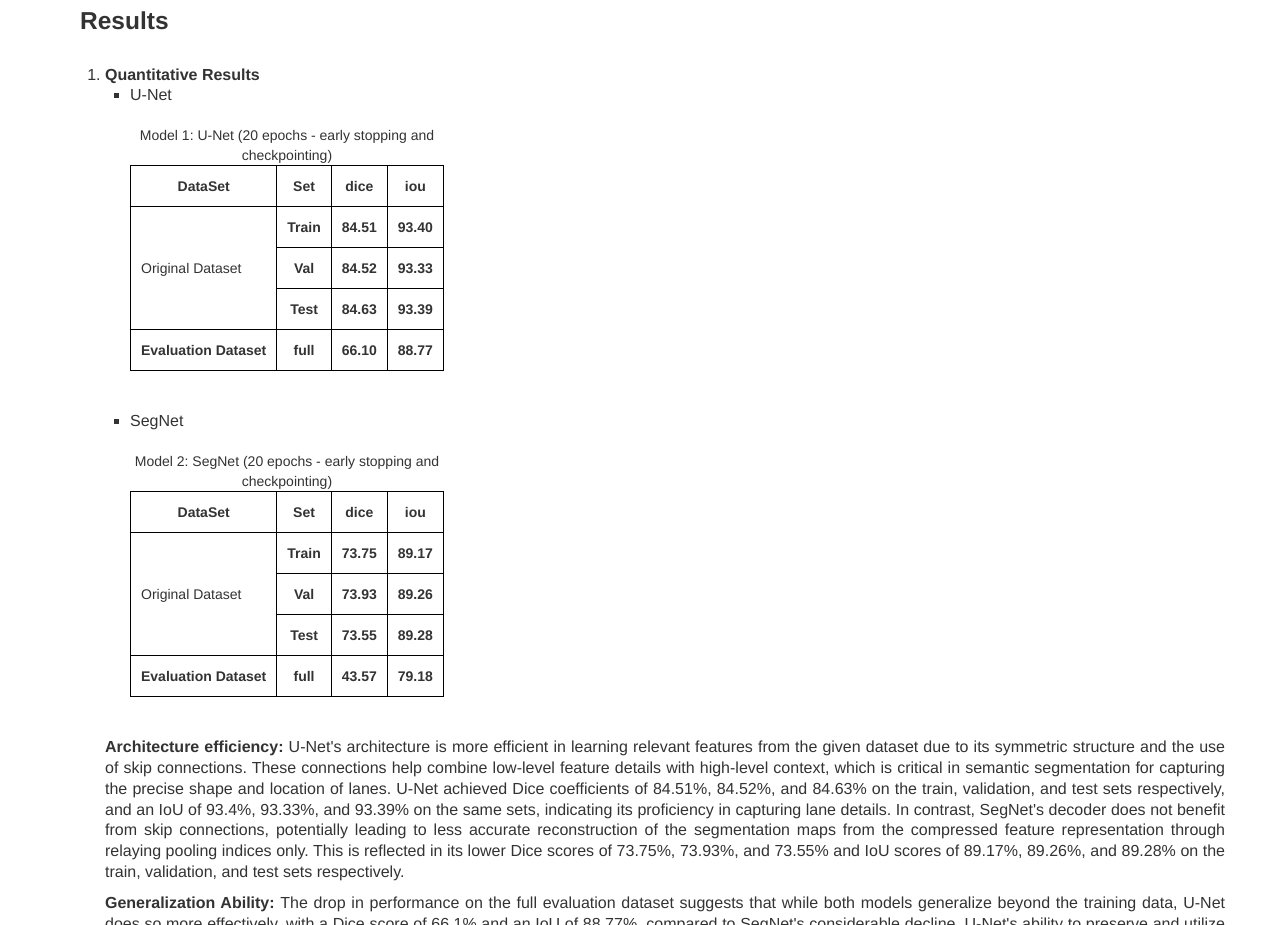
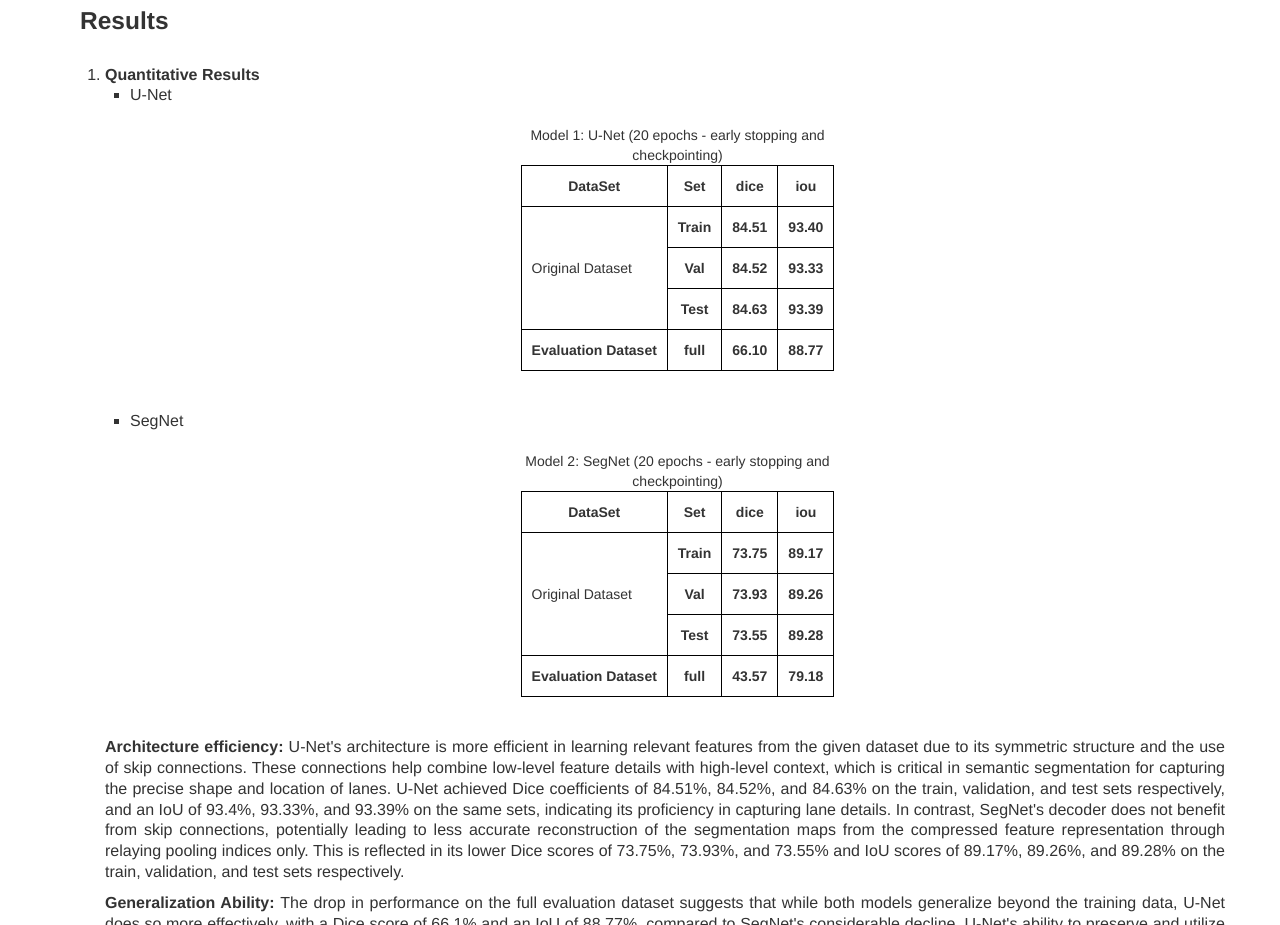
Before and after one commit to amoghvarsha/cv-project, a plain HTML site: page index.html in a window 1280 px wide. Shown: the part 3880-4805 px from the top of the page. Drawn offline with Linux system fonts and the light colour scheme.

Commit message:
Updated Table Position

```diff
--- a/index.html
+++ b/index.html
@@ -289,6 +289,12 @@ This new town contributed an additional 1500 images with corresponding masks, sp
   <ul class="sub">
     <li style = "font-size:16px">U-Net</li>
     <br>
+    <div style="display: flex;
+    flex-direction: row;
+    align-content: center;
+    justify-content: center;" >
+
+
     <table>
       <caption style="font-size: 14px;"> Model 1: U-Net (20 epochs - early stopping and checkpointing) </caption>
     <tr>
@@ -320,9 +326,14 @@ This new town contributed an additional 1500 images with corresponding masks, sp
       <th style="padding:10px" >88.77</th>
     </tr>
     </table>
+    </div>
     <br><br>
     <li style = "font-size:16px">SegNet</li>
     <br>
+    <div style="display: flex;
+    flex-direction: row;
+    align-content: center;
+    justify-content: center;" >
     <table>
       <caption style="font-size: 14px;"> Model 2: SegNet (20 epochs - early stopping and checkpointing) </caption>
     <tr>
@@ -354,6 +365,7 @@ This new town contributed an additional 1500 images with corresponding masks, sp
       <th style="padding:10px" >79.18</th>
     </tr>
     </table>
+    </div>
     <br>
   </ul>
   <br>
```
